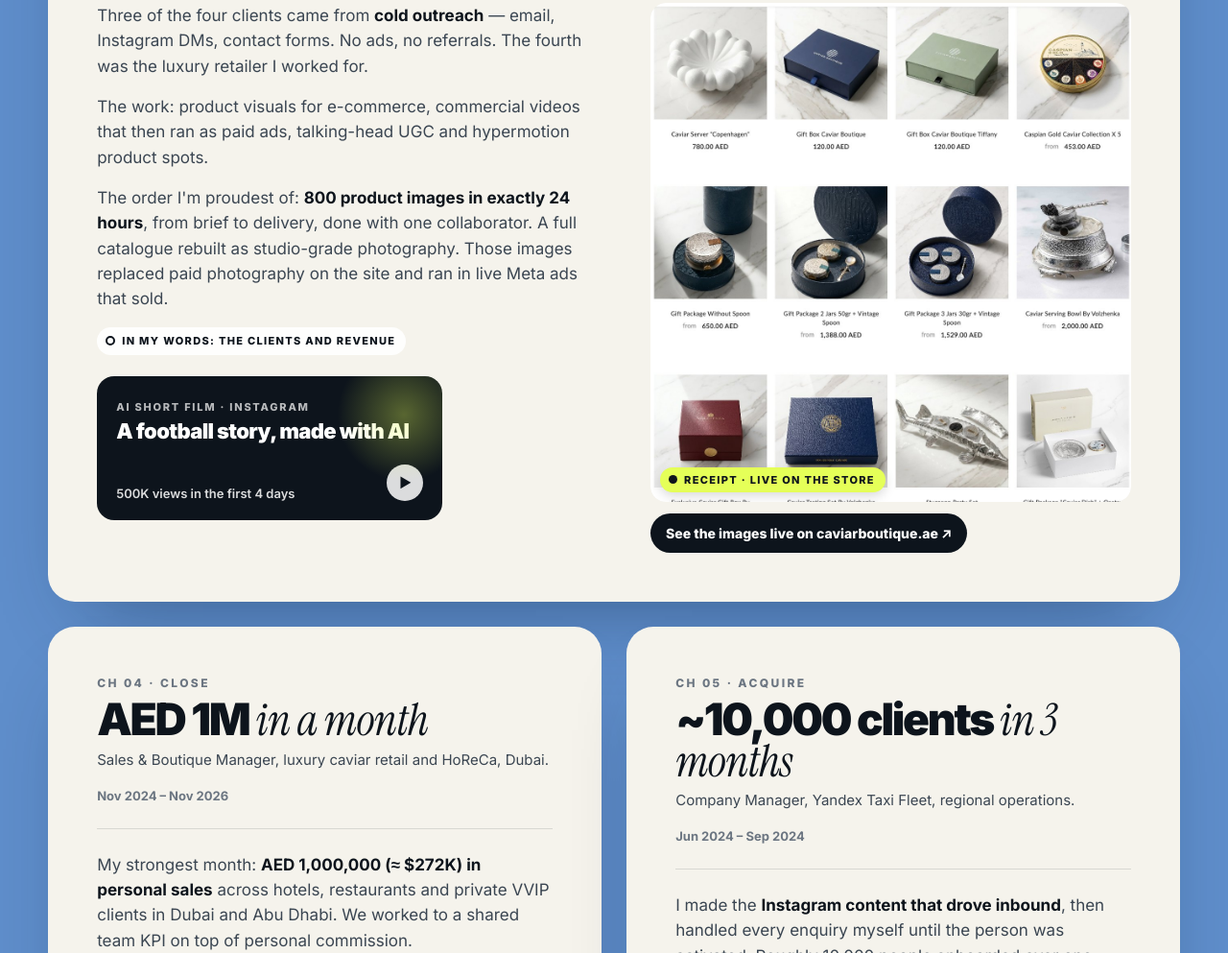
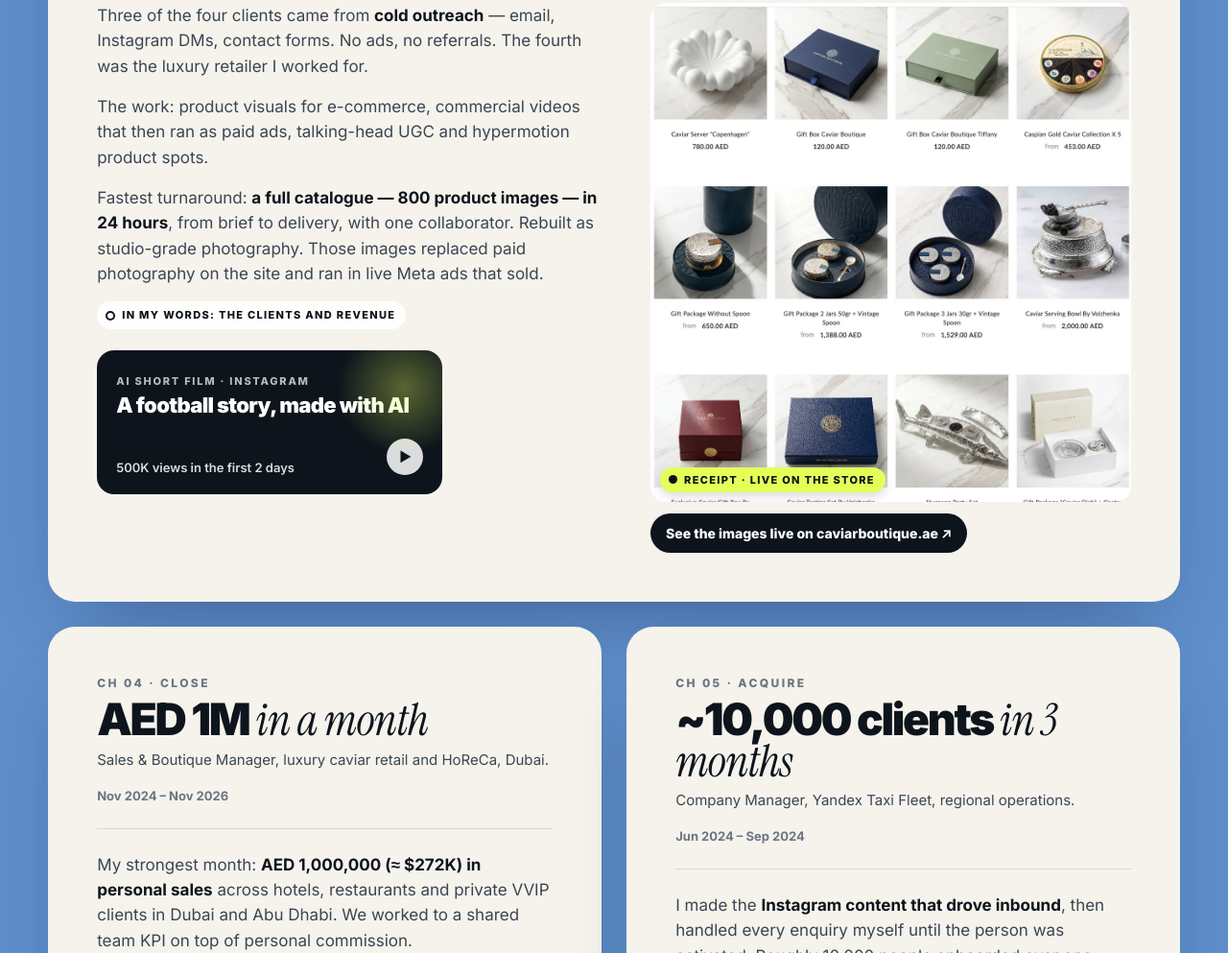
Before and after one commit to DaniyarUE/DaniyarUE.github.io, a plain HTML site: page index.html in a window 1280 px wide. Shown: the part 3927-4920 px from the top of the page at 96% size. Drawn offline with Linux system fonts and the light colour scheme.

Commit message:
KADR copy: fastest turnaround; film views 500K in 2 days
Co-Authored-By: Claude Opus 5.5 <noreply@anthropic.com>
Claude-Session: https://claude.ai/code/session_01TKzbwAtTyEEs5tBfyLopSK

```diff
--- a/index.html
+++ b/index.html
@@ -513,12 +513,12 @@ footer a{text-decoration:none;font-weight:700;color:#fff}
         <div>
           <p>Three of the four clients came from <strong>cold outreach</strong> — email, Instagram DMs, contact forms. No ads, no referrals. The fourth was the luxury retailer I worked for.</p>
           <p>The work: product visuals for e-commerce, commercial videos that then ran as paid ads, talking-head UGC and hypermotion product spots.</p>
-          <p>The order I'm proudest of: <strong>800 product images in exactly 24 hours</strong>, from brief to delivery, done with one collaborator. A full catalogue rebuilt as studio-grade photography. Those images replaced paid photography on the site and ran in live Meta ads that sold.</p>
+          <p>Fastest turnaround: <strong>a full catalogue — 800 product images — in 24 hours</strong>, from brief to delivery, with one collaborator. Rebuilt as studio-grade photography. Those images replaced paid photography on the site and ran in live Meta ads that sold.</p>
           <p class="claim-tag"><span class="tag t-told">In my words: the clients and revenue</span></p>
           <div class="work-links">
             <a class="wl film" href="https://www.instagram.com/p/Da76n61MsOH/" target="_blank" rel="noopener">
               <div><small>AI short film · Instagram</small><b>A football story, made with AI</b></div>
-              <div class="wl-row"><span>500K views in the first 4 days</span><span class="play">▶</span></div>
+              <div class="wl-row"><span>500K views in the first 2 days</span><span class="play">▶</span></div>
             </a>
           </div>
         </div>
```
